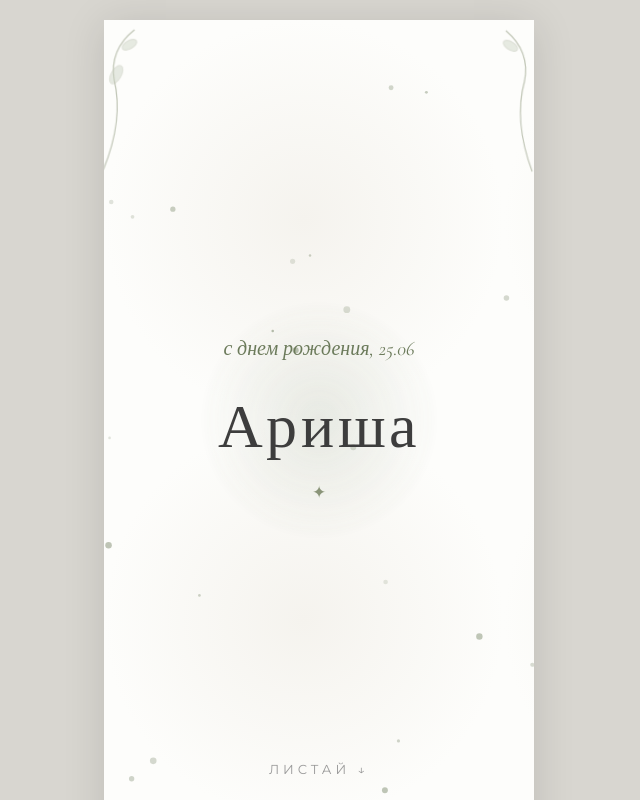
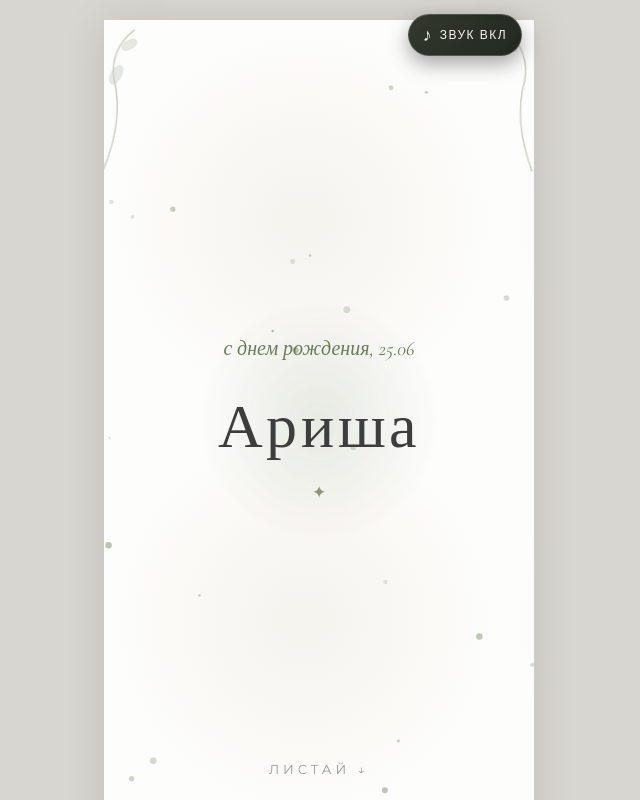
Before and after one commit to Pipata246/KDRA, a plain HTML site: page index.html in a window 1280 px wide. Shown: the top 800 px of the page, without its empty margins (321-961 px from the left). Drawn offline with nearby package versions, Linux system fonts and the light colour scheme; animation ran at ten frames a second.

Commit message:
добавлена музыка на фон

```diff
--- a/index.html
+++ b/index.html
@@ -14,6 +14,13 @@
 
     <!-- Глобальные частицы при касании -->
     <div class="touch-layer" id="touchLayer" aria-hidden="true"></div>
+    <audio id="bgMusic" preload="auto" loop>
+      <source src="mus/Пицца - Романс (pesni.fm).mp3" type="audio/mpeg">
+    </audio>
+    <button class="music-toggle" id="musicToggle" type="button" aria-label="Включить или выключить музыку" aria-pressed="true">
+      <span class="music-toggle__icon" aria-hidden="true">♪</span>
+      <span class="music-toggle__label">звук вкл</span>
+    </button>
 
     <!-- Вход -->
     <section class="intro">
--- a/script.js
+++ b/script.js
@@ -19,6 +19,58 @@
         e.preventDefault();
       }
     });
+  }
+
+  /* --- Background music toggle --- */
+  function initBackgroundMusic() {
+    var audio = document.getElementById('bgMusic');
+    var toggle = document.getElementById('musicToggle');
+    if (!audio || !toggle) return;
+
+    var label = toggle.querySelector('.music-toggle__label');
+    var isOff = false;
+
+    audio.volume = 0.38;
+    audio.loop = true;
+
+    function updateMusicButton() {
+      toggle.classList.toggle('is-off', isOff);
+      toggle.setAttribute('aria-pressed', String(!isOff));
+      if (label) label.textContent = isOff ? 'звук выкл' : 'звук вкл';
+    }
+
+    function tryPlay() {
+      if (isOff) return;
+      var playPromise = audio.play();
+      if (playPromise && typeof playPromise.catch === 'function') {
+        playPromise.catch(function () {
+          isOff = true;
+          updateMusicButton();
+        });
+      }
+    }
+
+    function stopMusic() {
+      audio.pause();
+    }
+
+    toggle.addEventListener('click', function () {
+      isOff = !isOff;
+      if (isOff) {
+        stopMusic();
+      } else {
+        tryPlay();
+      }
+      updateMusicButton();
+    });
+
+    document.addEventListener('visibilitychange', function () {
+      if (document.hidden || isOff) return;
+      if (audio.paused) tryPlay();
+    });
+
+    updateMusicButton();
+    tryPlay();
   }
 
   /* --- Intro floating particles --- */
@@ -499,6 +551,7 @@
 
   /* --- Init --- */
   initCopyProtection();
+  initBackgroundMusic();
   initIntroParticles();
   initTouchSparkles();
   initPoetry();
--- a/style.css
+++ b/style.css
@@ -64,6 +64,53 @@ html, body, .mobile-shell, .mobile-shell * {
   font-size: 14px;
   color: #6b7a5a;
   animation: sparkFly 1s ease-out forwards;
+}
+
+.music-toggle {
+  position: fixed;
+  top: 14px;
+  right: max(12px, calc((100vw - 430px) / 2 + 12px));
+  z-index: 10010;
+  display: inline-flex;
+  align-items: center;
+  gap: 8px;
+  min-height: 42px;
+  padding: 10px 14px;
+  border: 1px solid rgba(255, 255, 255, 0.18);
+  border-radius: 999px;
+  background: linear-gradient(135deg, rgba(39, 46, 34, 0.95), rgba(26, 31, 24, 0.96));
+  color: #f4f6ef;
+  box-shadow: 0 8px 20px rgba(0, 0, 0, 0.35);
+  cursor: pointer;
+  backdrop-filter: blur(6px);
+  -webkit-tap-highlight-color: transparent;
+}
+
+.music-toggle__icon {
+  font-size: 18px;
+  line-height: 1;
+}
+
+.music-toggle__label {
+  font-size: 12px;
+  letter-spacing: 0.12em;
+  text-transform: uppercase;
+}
+
+.music-toggle.is-off {
+  opacity: 0.88;
+}
+
+.music-toggle.is-off::after {
+  content: '';
+  position: absolute;
+  left: 9px;
+  right: 9px;
+  top: 50%;
+  height: 2px;
+  border-radius: 2px;
+  background: rgba(255, 130, 130, 0.95);
+  transform: rotate(-12deg);
 }
 
 @keyframes sparkFly {
```
Also changed, not shown: 1 other file.
